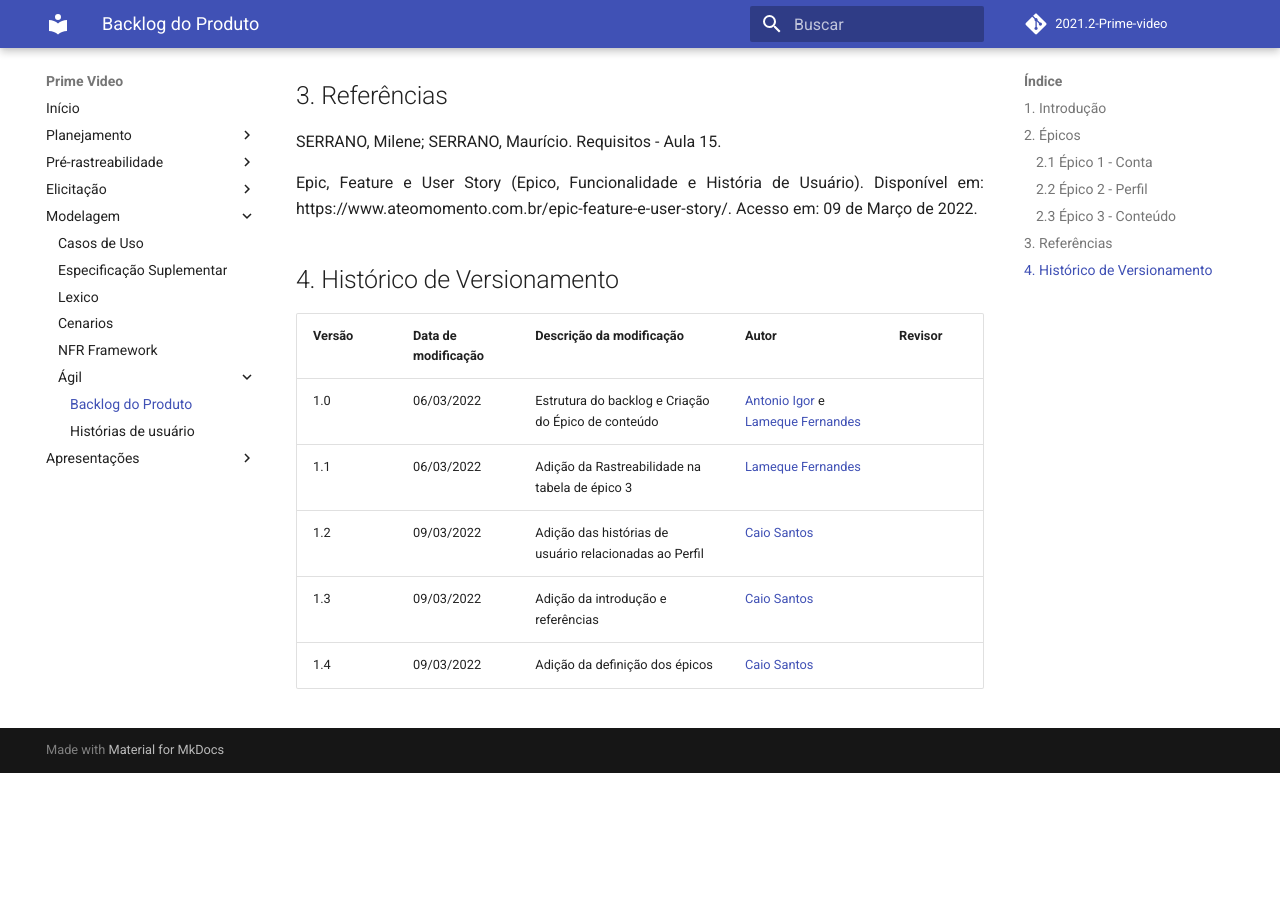
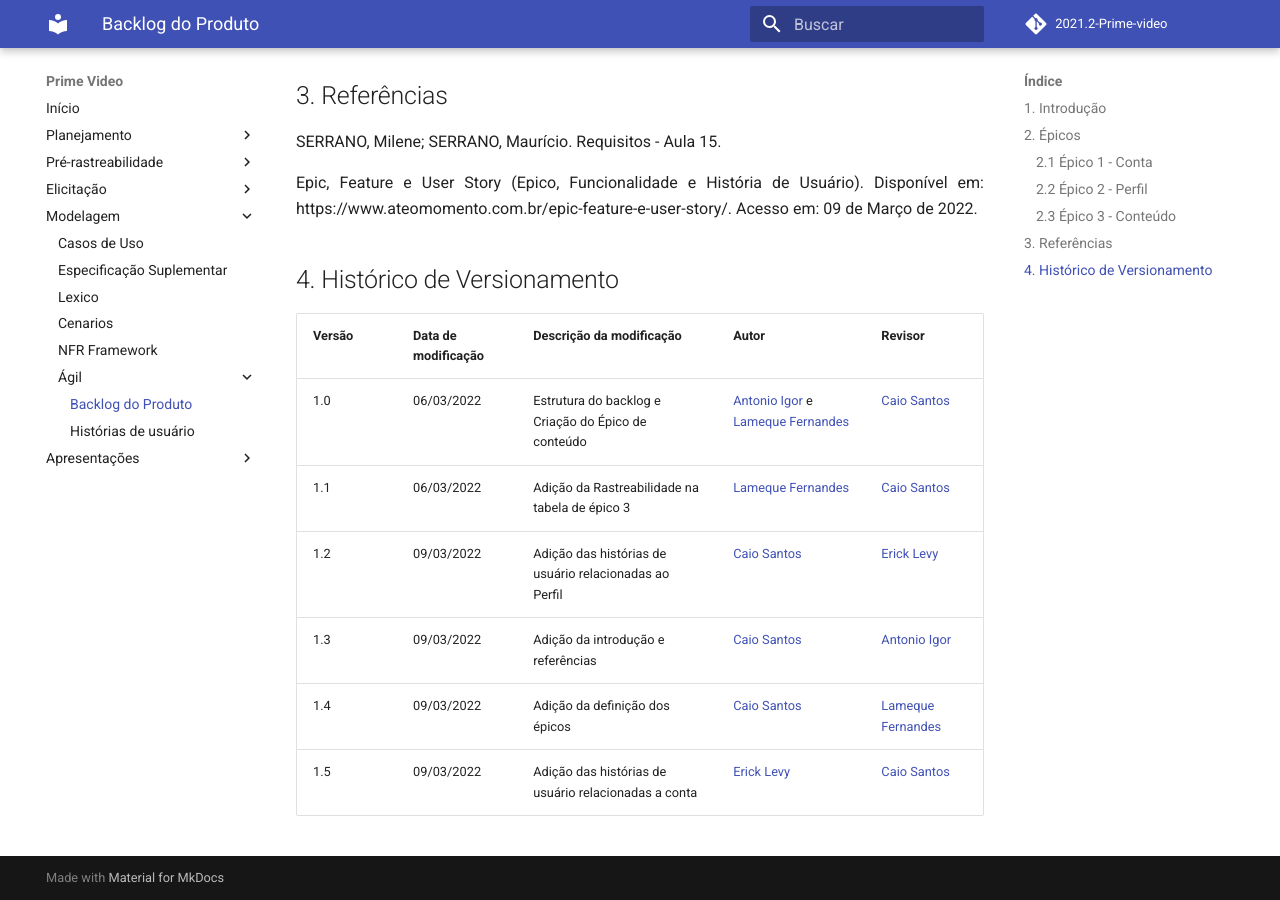
Before and after one commit to Requisitos-de-Software/2021.2-Prime-video, an MkDocs documentation site: the page built from docs/modelagem/agil/backlog.md, in a window 1280 px wide and 900 px high, scrolled down 3207 px. Built offline with MkDocs 1.6.1 and Material for MkDocs 9.7.7, drawn with Linux system fonts in a browser that asks for light colours; comment, search, counter and statistics services are not loaded; before the commit the page ends 3980 px from its top, so only the background shows below that.

Commit message:
docs: atualização no histórico de versionamento

```diff
--- a/docs/modelagem/agil/backlog.md
+++ b/docs/modelagem/agil/backlog.md
@@ -86,8 +86,9 @@
 
 |Versão|Data de modificação|Descrição da modificação|Autor|Revisor|
 |-|-|-|-|-|
-|1.0|06/03/2022|Estrutura do backlog e Criação do Épico de conteúdo|[Antonio Igor](https://github.com/antonioigorcarvalho) e [Lameque Fernandes](https://github.com/lamequefernandes)||
-|1.1|06/03/2022|Adição da Rastreabilidade na tabela de épico 3|[Lameque Fernandes](https://github.com/lamequefernandes)||
-|1.2|09/03/2022|Adição das histórias de usuário relacionadas ao Perfil|[Caio Santos](https://github.com/caiobsantos)||
-|1.3|09/03/2022|Adição da introdução e referências|[Caio Santos](https://github.com/caiobsantos)||
-|1.4|09/03/2022|Adição da definição dos épicos|[Caio Santos](https://github.com/caiobsantos)||
+|1.0|06/03/2022|Estrutura do backlog e Criação do Épico de conteúdo|[Antonio Igor](https://github.com/antonioigorcarvalho) e [Lameque Fernandes](https://github.com/lamequefernandes)| [Caio Santos](https://github.com/caiobsantos) |
+|1.1|06/03/2022|Adição da Rastreabilidade na tabela de épico 3|[Lameque Fernandes](https://github.com/lamequefernandes)| [Caio Santos](https://github.com/caiobsantos) |
+|1.2|09/03/2022|Adição das histórias de usuário relacionadas ao Perfil|[Caio Santos](https://github.com/caiobsantos)| [Erick Levy](https://github.com/ericklevy) |
+|1.3|09/03/2022|Adição da introdução e referências|[Caio Santos](https://github.com/caiobsantos)| [Antonio Igor](https://github.com/antonioigorcarvalho) |
+|1.4|09/03/2022|Adição da definição dos épicos|[Caio Santos](https://github.com/caiobsantos)| [Lameque Fernandes](https://github.com/lamequefernandes) |
+|1.5|09/03/2022|Adição das histórias de usuário relacionadas a conta |[Erick Levy](https://github.com/ericklevy)| [Caio Santos](https://github.com/caiobsantos) |
```
